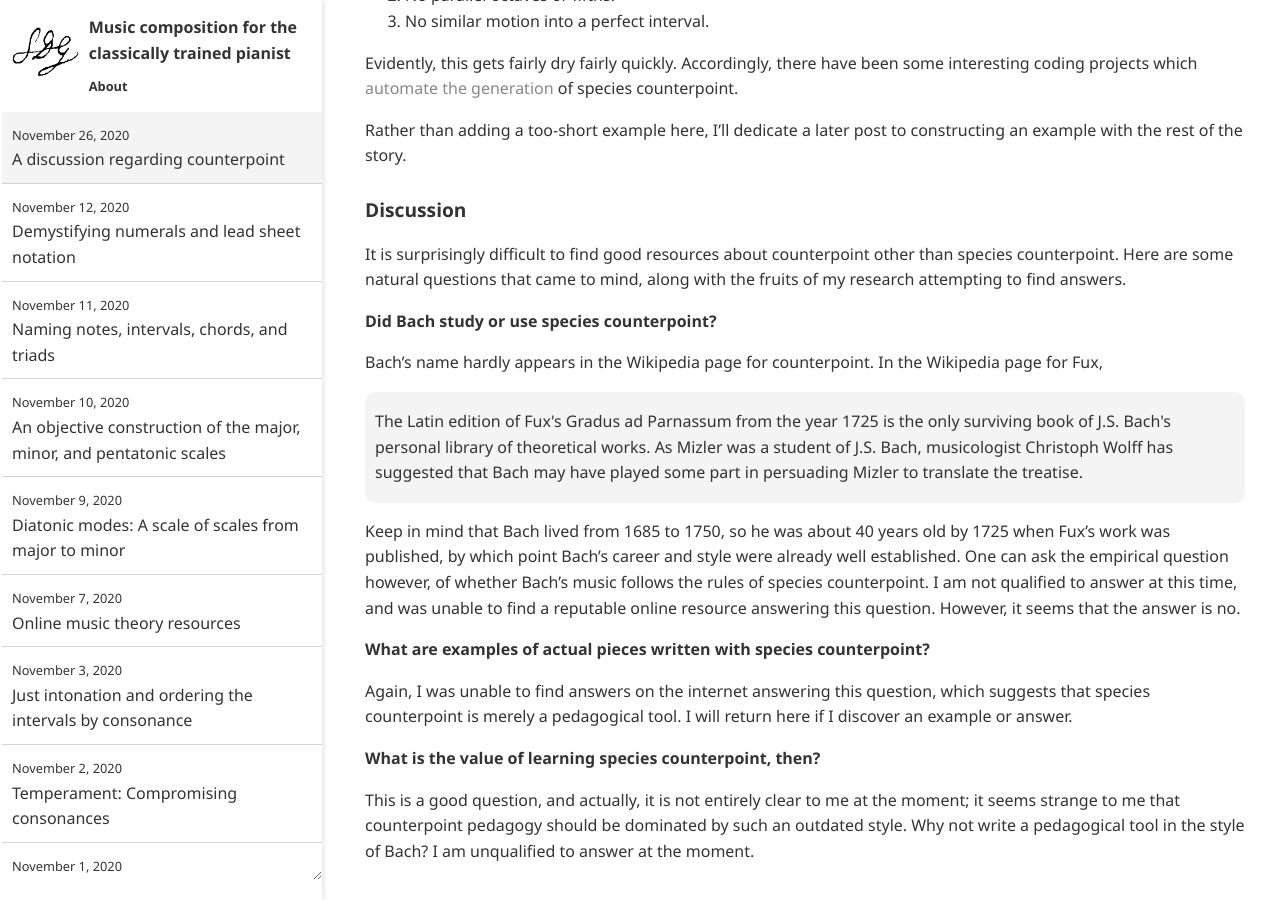
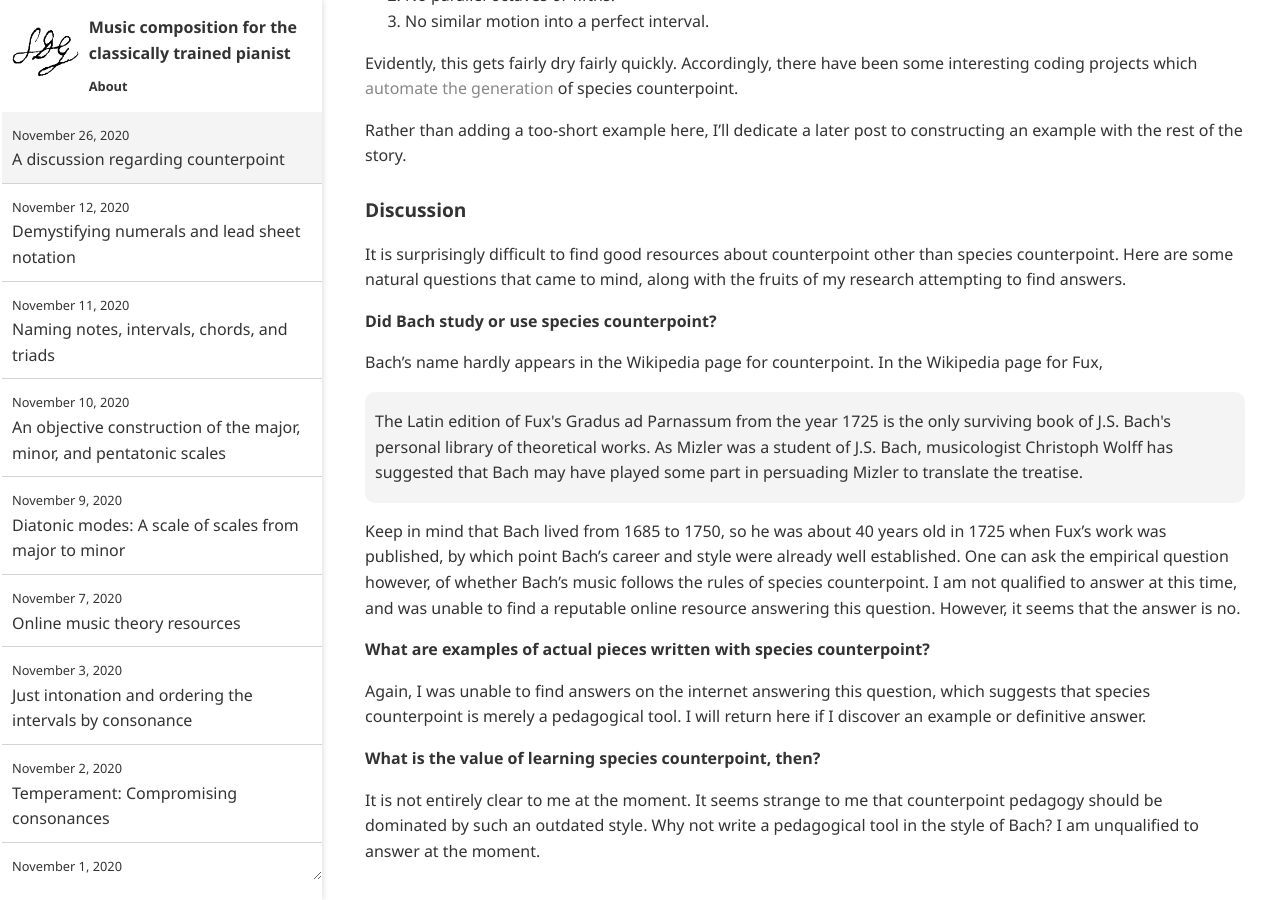
Before and after one commit to ansyblenetwork/sdg, a Jekyll site: the page built from _posts/2020-11-26-a-discussion-regarding.md, in a window 1280 px wide and 900 px high, scrolled down 2423 px. Built offline with Jekyll 4.4.1, drawn with Linux system fonts in a browser that asks for light colours.

Commit message:
Update 2020-11-26-a-discussion-regarding.md

```diff
--- a/_posts/2020-11-26-a-discussion-regarding.md
+++ b/_posts/2020-11-26-a-discussion-regarding.md
@@ -117,12 +117,12 @@ Bach's name hardly appears in the Wikipedia page for counterpoint. In the Wikipe
  <p>The Latin edition of Fux's Gradus ad Parnassum from the year 1725 is the only surviving book of J.S. Bach's personal library of theoretical works. As Mizler was a student of J.S. Bach, musicologist Christoph Wolff has suggested that Bach may have played some part in persuading Mizler to translate the treatise.</p>
 </div>
 
-Keep in mind that Bach lived from 1685 to 1750, so he was about 40 years old by 1725 when Fux's work was published, by which point Bach's career and style were already well established. One can ask the empirical question however, of whether Bach's music follows the rules of species counterpoint. I am not qualified to answer at this time, and was unable to find a reputable online resource answering this question. However, it seems that the answer is no.
+Keep in mind that Bach lived from 1685 to 1750, so he was about 40 years old in 1725 when Fux's work was published, by which point Bach's career and style were already well established. One can ask the empirical question however, of whether Bach's music follows the rules of species counterpoint. I am not qualified to answer at this time, and was unable to find a reputable online resource answering this question. However, it seems that the answer is no.
 
 #### What are examples of actual pieces written with species counterpoint?
 
-Again, I was unable to find answers on the internet answering this question, which suggests that species counterpoint is merely a pedagogical tool. I will return here if I discover an example or answer.
+Again, I was unable to find answers on the internet answering this question, which suggests that species counterpoint is merely a pedagogical tool. I will return here if I discover an example or definitive answer.
 
 #### What is the value of learning species counterpoint, then?
 
-This is a good question, and actually, it is not entirely clear to me at the moment; it seems strange to me that counterpoint pedagogy should be dominated by such an outdated style. Why not write a pedagogical tool in the style of Bach? I am unqualified to answer at the moment.
+It is not entirely clear to me at the moment. It seems strange to me that counterpoint pedagogy should be dominated by such an outdated style. Why not write a pedagogical tool in the style of Bach? I am unqualified to answer at the moment.
```
